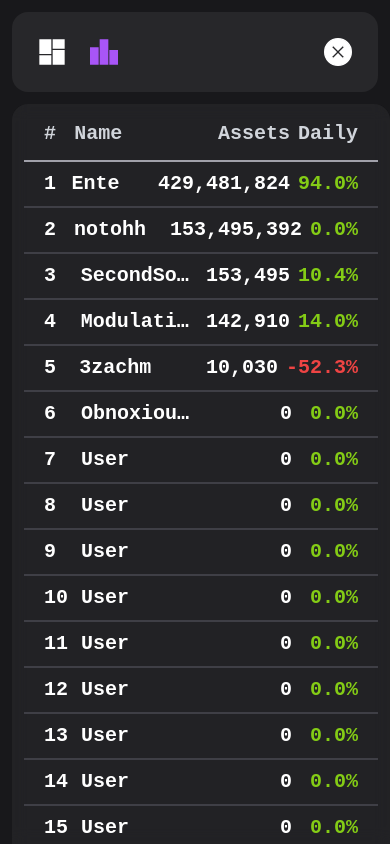
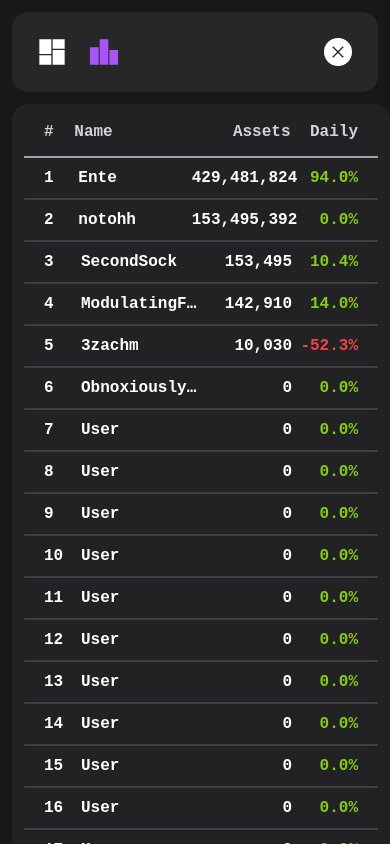
Before and after one commit to BasegBot/InvestWeb, a Next.js app: page /dashboard/ranking in a window 390 px wide. Built offline with nearby package versions, Linux system fonts and the light colour scheme.

Commit message:
quick responsive mitigation

```diff
--- a/pages/dashboard/ranking.tsx
+++ b/pages/dashboard/ranking.tsx
@@ -28,14 +28,16 @@ function Ranking() {
           initial="initial"
           animate="animate"
         >
+          {/* hidden if smaller than lg */}
           <m.h1
             className="hidden bg-gradient-to-tr from-purple-500 to-purple-100 bg-clip-text py-10 text-center font-plusJakarta text-5xl font-bold text-white text-transparent lg:block lg:text-6xl"
             variants={headerVariants}
           >
             Top Investors
           </m.h1>
+          {/* TODO: responsive for extremely skinny displays (i.e. galaxy fold), or really for mobile entirely so info is not lost */}
           <m.div
-            className="inline-grid w-full rounded-t-2xl bg-zinc-800 bg-opacity-70 p-3 pt-4 text-xl backdrop-blur lg:text-2xl"
+            className="text-md inline-grid w-full rounded-t-2xl bg-zinc-800 bg-opacity-70 p-3 pt-4 backdrop-blur sm:text-xl"
             variants={rankingCardVariants}
             initial="initial"
             animate="animate"
```
